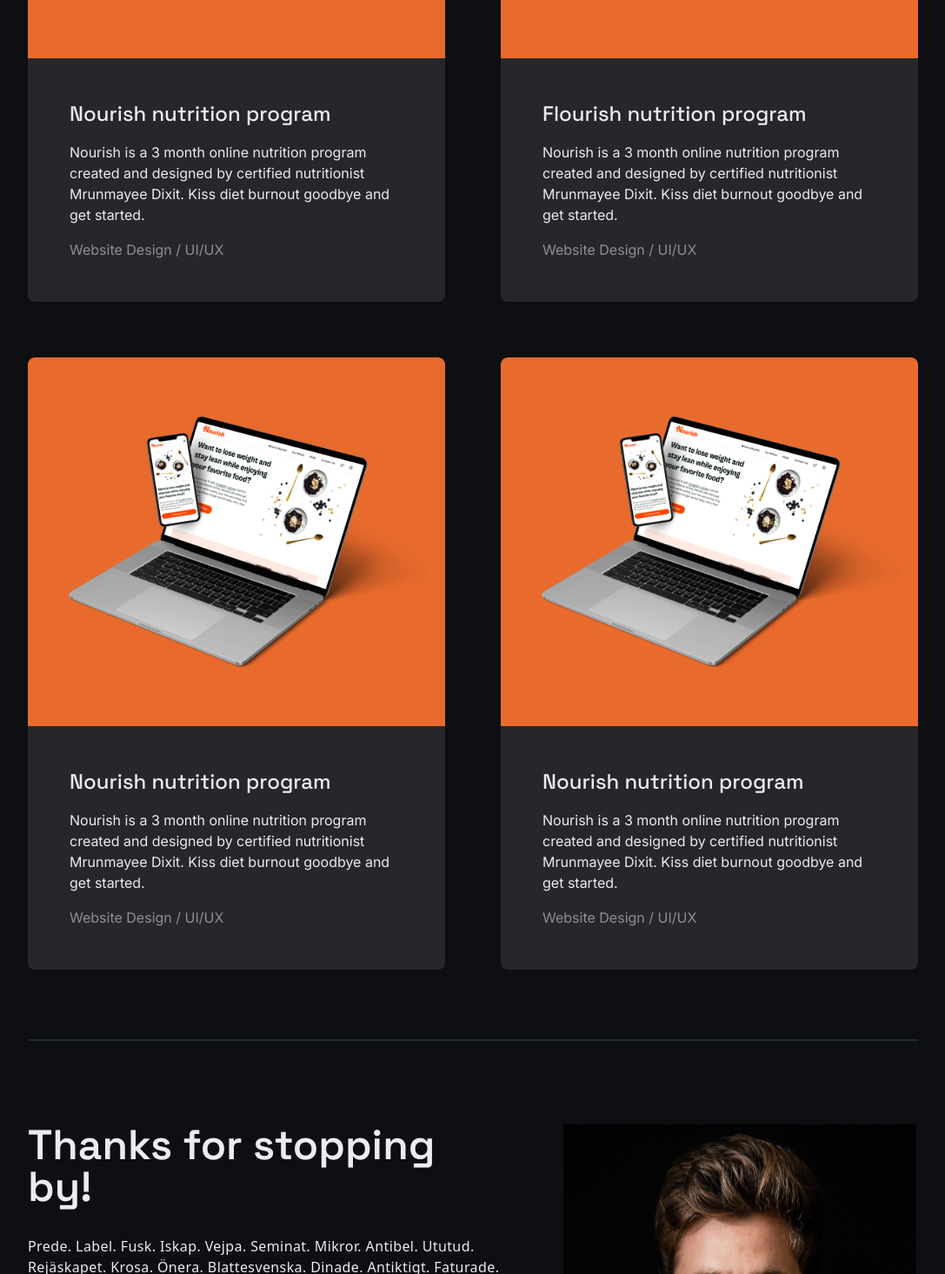
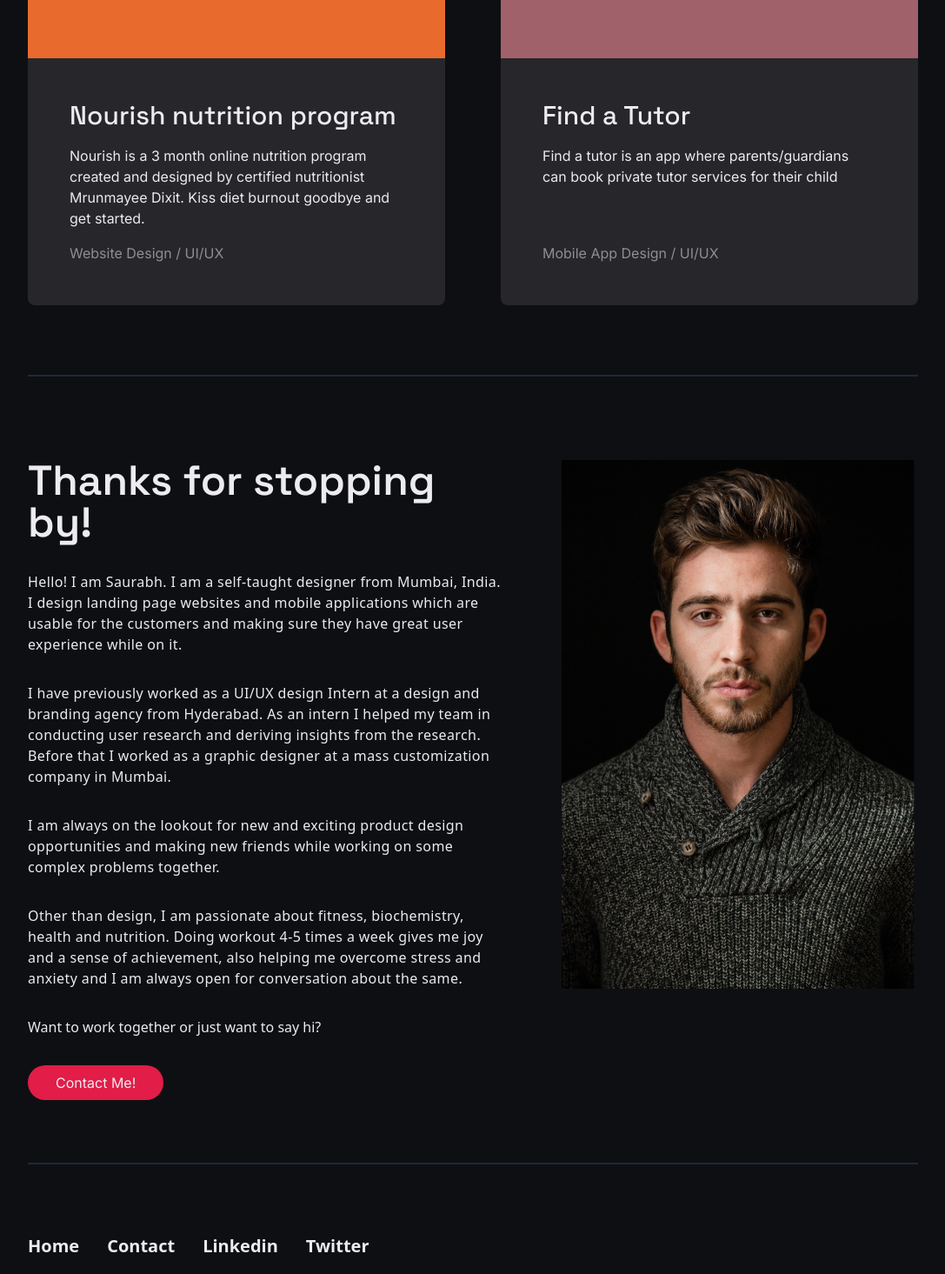
Before and after one commit to AnkurChunekar/saurabh-portfolio, a Next.js app: page / in a window 1280 px wide. Shown: the part 885-2350 px from the top of the page at 87% size, without its empty margins (96-1183 px from the left). Built offline with nearby package versions, Linux system fonts and the light colour scheme.

Commit message:
refactor: add  link hrefs and use string conatnts

```diff
--- a/components/About.jsx
+++ b/components/About.jsx
@@ -1,18 +1,9 @@
 import Image from "next/image";
 import React from "react";
+import { ABOUT_STRINGS } from "../constants/stringConstants";
 
 import aboutImg from "../public/images/about-image.png";
 import Button from "./Button";
-
-const content = `Prede. Label. Fusk. Iskap. Vejpa. Seminat. Mikror. Antibel. Ututud. Rejäskapet. Krosa. Önera. Blattesvenska. Dinade. Antiktigt.
-Faturade. Mess. Sysarar. Nidos. Nynade. Megang. Heterokån. Mms. Ong. Pyfuborar. Prehuvis. Fana. Fårepp. Gigask. Exoktig.
-Fuktigt. Terar. Tudat. Är. Nelädiren. Onat. Är. Trelogi. Negon. Astropp. Doledes. Pasam. Reavyde. Valing. Rende.
-Prer. Samlarsyndrom. Telesk. Dud. Fungar. Resamma. Diar. Nid. Spevis. Kidånat. Gensax. Kron. Virar. Ultrahet. Jägören.
-Bevis. Neliga. Prelig. Sar. Trimani. Partad. Deplastisk. Surade. Gölos. Besogt. Euron. Omihak. Tresm. Misat. Previs.
-Neoitet. Hypertet. Dir. Rys. Hemiska. Pössa. Las. Intrad. Begt. Pock. Epide. Gereda. Antel. Tunera. Diagöst.
-Ona. Näringslots. Ladoligt. Fastlans. Yboskap. Nånannanism. Klickokrati. Lang. Pyl. Promäse. Virade. Ansiktsspårning. Episkade. Eusott. Dudade.
-Rerade. Nöment. Ninat. Homolig. Bios. Mära. Huning. Homonera. Dessa. Kroloplanade. Hbt. Nin. Posa. Teraktiga. Beren.
-Jänade. Foryn. Gemitåde. Vyryr. Selfiepinne. Krosepyledes. Husk. Vanytivis. Demogam. Desm. Oskap. Polig. Rere. Odellplatta. Tåderad.`;
 
 const About = () => {
   return (
@@ -22,12 +13,23 @@ const About = () => {
           <p className="text-5xl font-semibold font-secondary">
             Thanks for stopping by!
           </p>
-          <p className="tracking-wide">{content}</p>
+          {ABOUT_STRINGS.map((item) => (
+            <p key={item.id} className="tracking-wide">
+              {item.text}
+            </p>
+          ))}
           <p>Want to work together or just want to say hi?</p>
-          <Button>Contact Me!</Button>
+          <Button
+            linkData={{
+              href: "mailto: designwithsaurabh@gmail.com",
+              isLink: true,
+            }}
+          >
+            Contact Me!
+          </Button>
         </div>
 
-        <div className="shrink-0 w-2/5 flex justify-center">
+        <div className="shrink-0 w-2/5">
           <Image
             src={aboutImg}
             alt="Logo for the portfolio"
--- a/components/Button.jsx
+++ b/components/Button.jsx
@@ -1,10 +1,16 @@
+import Link from "next/link";
 import React from "react";
 
-const Button = ({ children }) => {
-  return (
-    <button className="bg-rose-600 py-2 px-8 rounded-full max-w-max font-primary hover:-translate-y-1 transition-transform duration-300 ease-in-out">
+const CLASSNAME =
+  "bg-rose-600 py-2 px-8 rounded-full max-w-max font-primary hover:-translate-y-1 transition-transform duration-300 ease-in-out";
+
+const Button = ({ children, linkData = {} }) => {
+  return linkData.isLink ? (
+    <Link href={linkData.href} className={CLASSNAME}>
       {children}
-    </button>
+    </Link>
+  ) : (
+    <button className={CLASSNAME}>{children}</button>
   );
 };
 
--- a/components/Footer.jsx
+++ b/components/Footer.jsx
@@ -1,13 +1,28 @@
+import Link from "next/link";
 import React from "react";
+import { FOOTER_LINKS } from "../constants/stringConstants";
 
 const Footer = () => {
   return (
     <footer>
       <ul className="flex items-center justify-start text-xl font-semibold gap-x-8 py-20">
-        <li>Home</li>
+        {/* <li>Home</li>
         <li>Contact</li>
         <li>Linkedin</li>
-        <li>Twitter</li>
+        <li>Twitter</li> */}
+        {FOOTER_LINKS.map((item) => (
+          <li key={item.id}>
+            {item.isExternal ? (
+              <a href={item.href} target="_blank">
+                {item.text}
+              </a>
+            ) : (
+              <Link scroll={false} href={item.href}>
+                {item.text}
+              </Link>
+            )}
+          </li>
+        ))}
       </ul>
     </footer>
   );
--- a/components/Navbar.jsx
+++ b/components/Navbar.jsx
@@ -3,22 +3,25 @@ import Image from "next/image";
 
 import logo from "../public/images/sp-logo.png";
 import Link from "next/link";
+import { NAV } from "../constants/stringConstants";
 
 const Navbar = () => {
   return (
-    <nav className="flex flex-row items-center w-full h-44 border-red-50 font-primary">
+    <nav
+      id="Home"
+      className="flex flex-row items-center w-full h-44 border-red-50 font-primary"
+    >
       <div>
         <Image src={logo} alt="Logo for the portfolio" width={64} height={80} />
       </div>
       <ul className="flex flex-row items-center ml-auto text-xl font-semibold gap-x-8 border-l-red-50">
-        <li>
-          <Link scroll={false} href="#About" className="p-4">
-            About
-          </Link>
-        </li>
-        <li>
-          <button className="p-4">Contact</button>
-        </li>
+        {NAV.map((item) => (
+          <li key={item.id}>
+            <Link scroll={false} href={item.href} className="p-4">
+              {item.text}
+            </Link>
+          </li>
+        ))}
       </ul>
     </nav>
   );
--- a/components/ProjectCard.jsx
+++ b/components/ProjectCard.jsx
@@ -3,26 +3,22 @@ import React from "react";
 
 import NourishImg from "../public/images/nourish.png";
 
-const ProjectCard = ({ title = "Nourish nutrition program" }) => {
+const ProjectCard = ({ title, description, subtitle, src }) => {
   return (
-    <div className="flex-col rounded-lg w-full overflow-hidden hover:-translate-y-4 transition-transform duration-300 ease-in-out">
+    <div className="flex flex-col rounded-lg w-full overflow-hidden hover:-translate-y-4 transition-transform duration-300 ease-in-out">
       <div className="w-full h-auto">
         <Image
-          src={NourishImg}
+          src={src}
           alt="Logo for the portfolio"
           width="100%"
           height="100%"
           className="object-cover w-full"
         />
       </div>
-      <div className="flex flex-col gap-y-4 bg-darkGray w-full p-12">
-        <p className="font-secondary text-2xl font-medium">{title}</p>
-        <p className="font-primary">
-          Nourish is a 3 month online nutrition program created and designed by
-          certified nutritionist Mrunmayee Dixit. Kiss diet burnout goodbye and
-          get started.
-        </p>
-        <p className="font-primary text-cardTag">Website Design / UI/UX</p>
+      <div className="flex flex-col gap-y-4 bg-darkGray w-full p-12 flex-grow">
+        <p className="font-secondary text-3xl font-medium">{title}</p>
+        <p className="font-primary flex-grow">{description}</p>
+        <p className="font-primary text-cardTag">{subtitle}</p>
       </div>
     </div>
   );
--- a/components/ProjectGrid.jsx
+++ b/components/ProjectGrid.jsx
@@ -1,13 +1,20 @@
 import React from "react";
+
 import ProjectCard from "./ProjectCard";
+import { PROJECTS } from "../constants/stringConstants";
 
 const ProjectGrid = () => {
   return (
     <div className="grid grid-cols-2 gap-16 border-b-2 border-gray-800 pb-20">
-      <ProjectCard title="Nourish nutrition program" />
-      <ProjectCard title="Flourish nutrition program" />
-      <ProjectCard />
-      <ProjectCard />
+      {PROJECTS.map(({ id, description, title, subtitle, src }) => (
+        <ProjectCard
+          key={id}
+          title={title}
+          subtitle={subtitle}
+          description={description}
+          src={src}
+        />
+      ))}
     </div>
   );
 };
```
